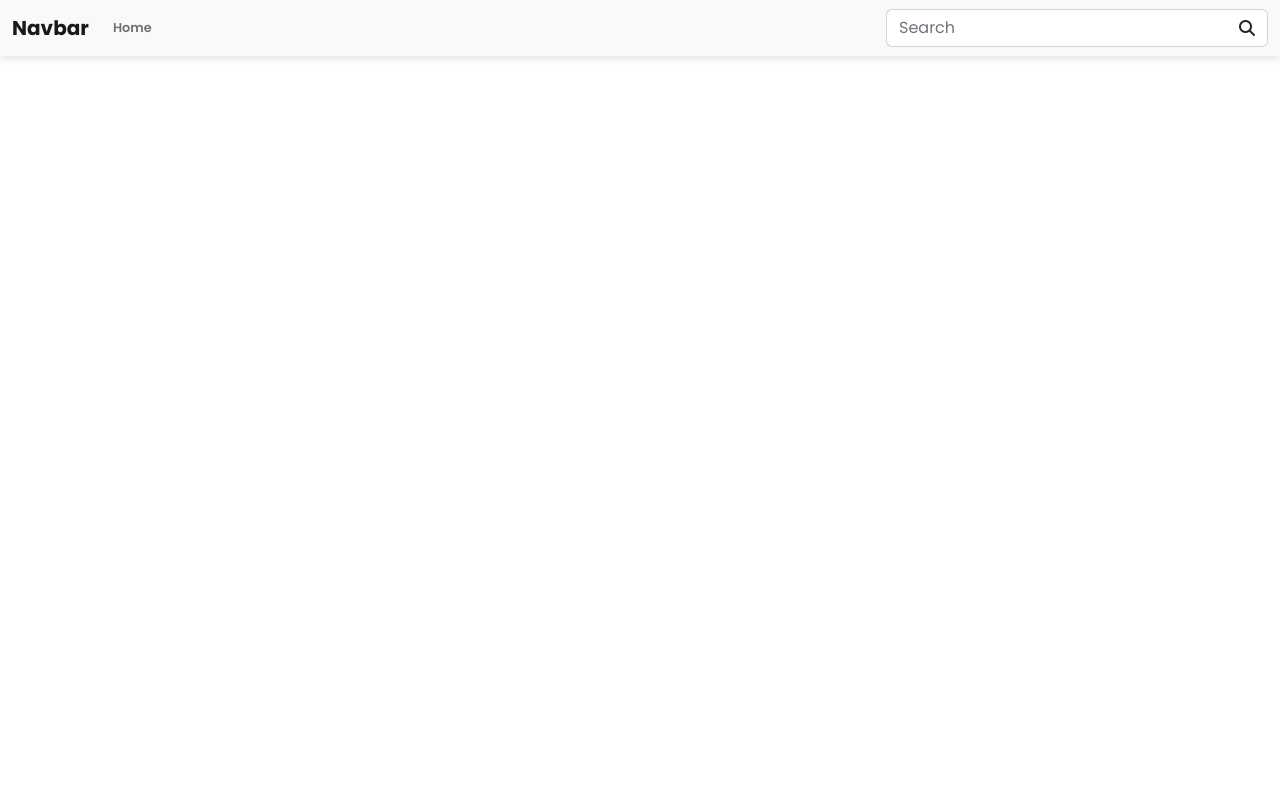
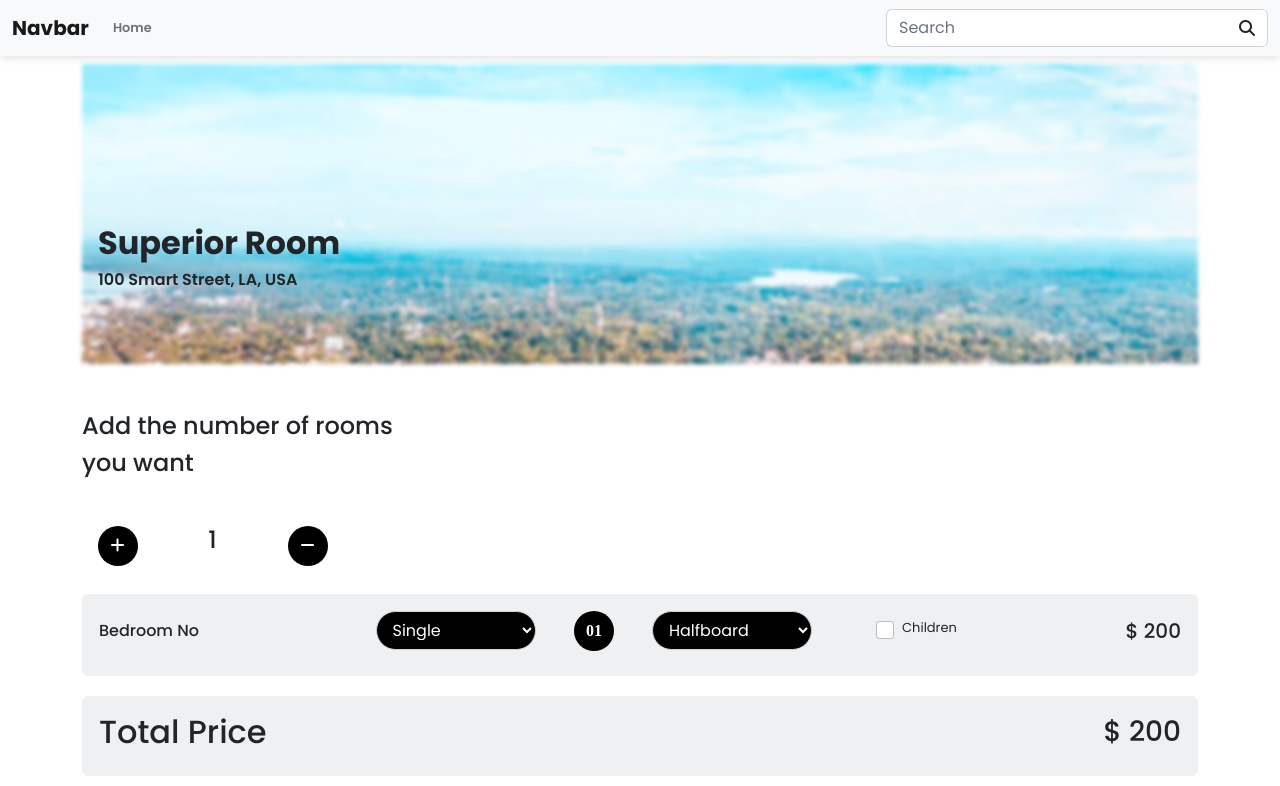
Before and after one commit to aminduishara/ehm, a React (Create React App) app: page /reservation/1 in a window 1280 px wide. Before the commit this address had no page. Shown: the top 786 px of the page. Built offline with nearby package versions, Linux system fonts and the light colour scheme.

Commit message:
Parameters added to routes

```diff
--- a/src/App.js
+++ b/src/App.js
@@ -52,8 +52,8 @@ function App() {
         <div className="container pt-2">
           <Routes>
             <Route path="/" element={<Home />} />
-            <Route path="reservation" element={<Reservation />} />
-            <Route path="roomdetail" element={<RoomDetails />} />
+            <Route path="reservation/:id" element={<Reservation />} />
+            <Route path="roomdetail/:id" element={<RoomDetails />} />
             <Route path="userdetail" element={<UserDetails />} />
           </Routes>
         </div>
```
